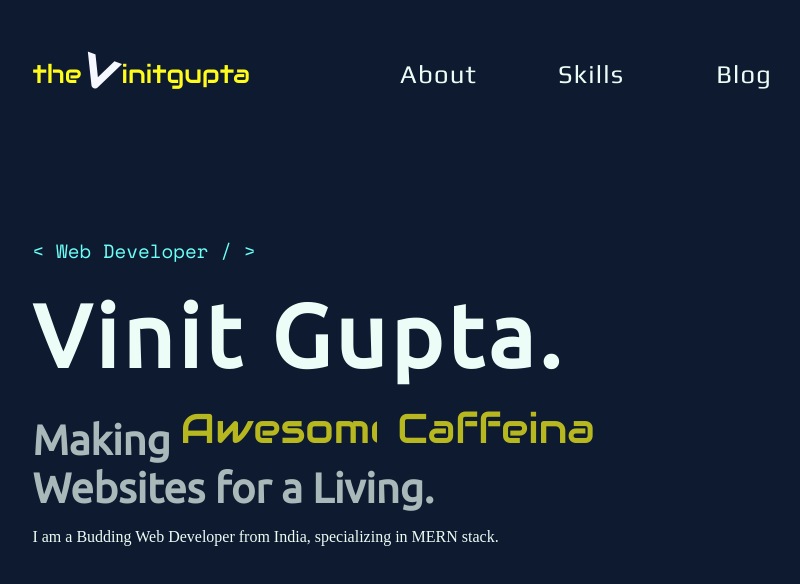
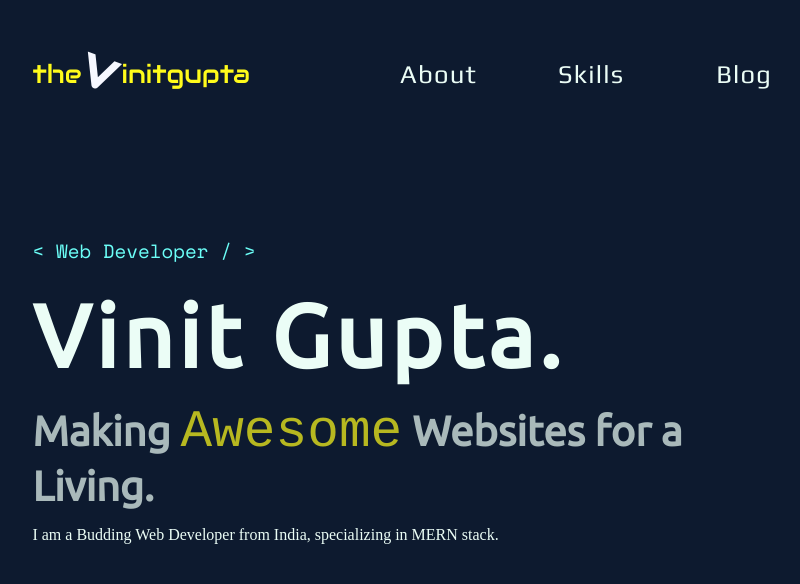
Before and after one commit to DarrickFauvel/Portfolio, a React (Create React App) app: page / in a window 1280 px wide. Shown: the top 584 px of the page, without its empty margins (198-998 px from the left). Built offline with nearby package versions, Linux system fonts and the light colour scheme.

Commit message:
update : awesome font

```diff
--- a/src/Components/Hero.tsx
+++ b/src/Components/Hero.tsx
@@ -1,13 +1,9 @@
 import React from 'react'
 import "../Css/Hero.css"
 import Bouncy from './Bouncy'
-import Typed from './Typed';
 
-interface Features {
-    text : Array<string>
-}
 function Hero() {
-    const webFeatures : Features["text"] = ["Awesome","Caffeinated"];
+
     return (
         <div className="Hero">
             <p className="Hero-head">&#60; Web Developer &#47; &#62;</p>
@@ -28,10 +24,7 @@ function Hero() {
             <div className="Hero-body">
                 <div className="Hero-body-header">
                     Making
-                    {webFeatures.map((feature:string,index : number)=>{
-                        return <Typed word={feature}/>
-                    })}
-
+                    <span className="awesome">Awesome</span>
                     Websites for a Living.
                 </div>
                 <div className="Hero-body-text">
--- a/src/Components/Typed.tsx
+++ /dev/null
@@ -1,17 +0,0 @@
-import React from 'react'
-import "../Css/Typed.css"
-interface Props{
-    word : string
-}
-function Typed({word} : Props) {
-    const wordArr : Array<string> = word.split("");
-    return (
-        <div className="Typed awesome">
-           {wordArr.map((letter : string,index : number)=>{
-               return <span>{letter}</span>
-           })}
-        </div>
-    )
-}
-
-export default Typed
--- a/src/Css/Hero.css
+++ b/src/Css/Hero.css
@@ -30,10 +30,11 @@
     color: var(--accent-default);
 }
 .awesome {
-    font-family: 'Audiowide', cursive;
+    font-family:  Courier, monospace;
     color: var(--accent-default);
     opacity: 1;
     font-weight: 400;
+    font-size: 3.3rem;
     margin: 0 10px;
     position: relative;
 }
--- a/src/Css/Typed.css
+++ /dev/null
@@ -1,16 +0,0 @@
-.Typed {
-    display: inline-block;
-    overflow: hidden;
-    width: 0%;
-    animation: typing 2.1s steps(10,end) forwards;
-    animation-delay: 3s;
-}
-
-@keyframes typing {
-    0%{
-        width: 0;
-    }
-    100%{
-        width: 30%;
-    }
-}
```
